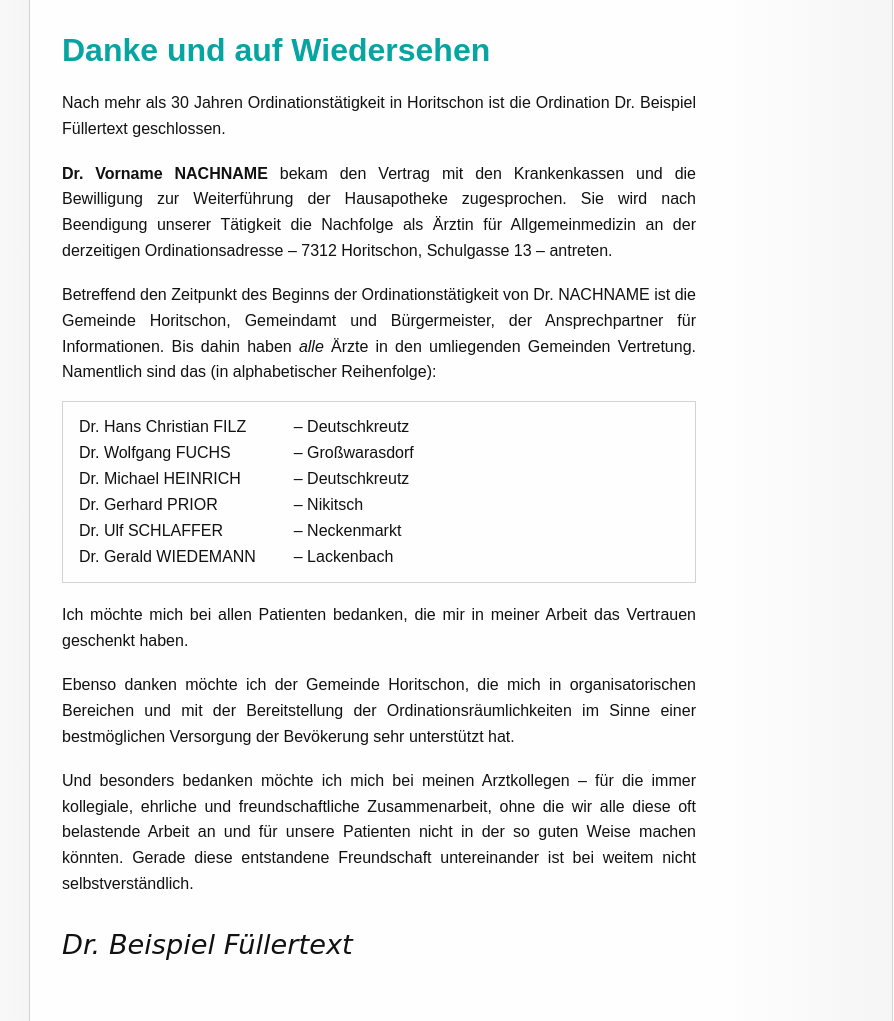
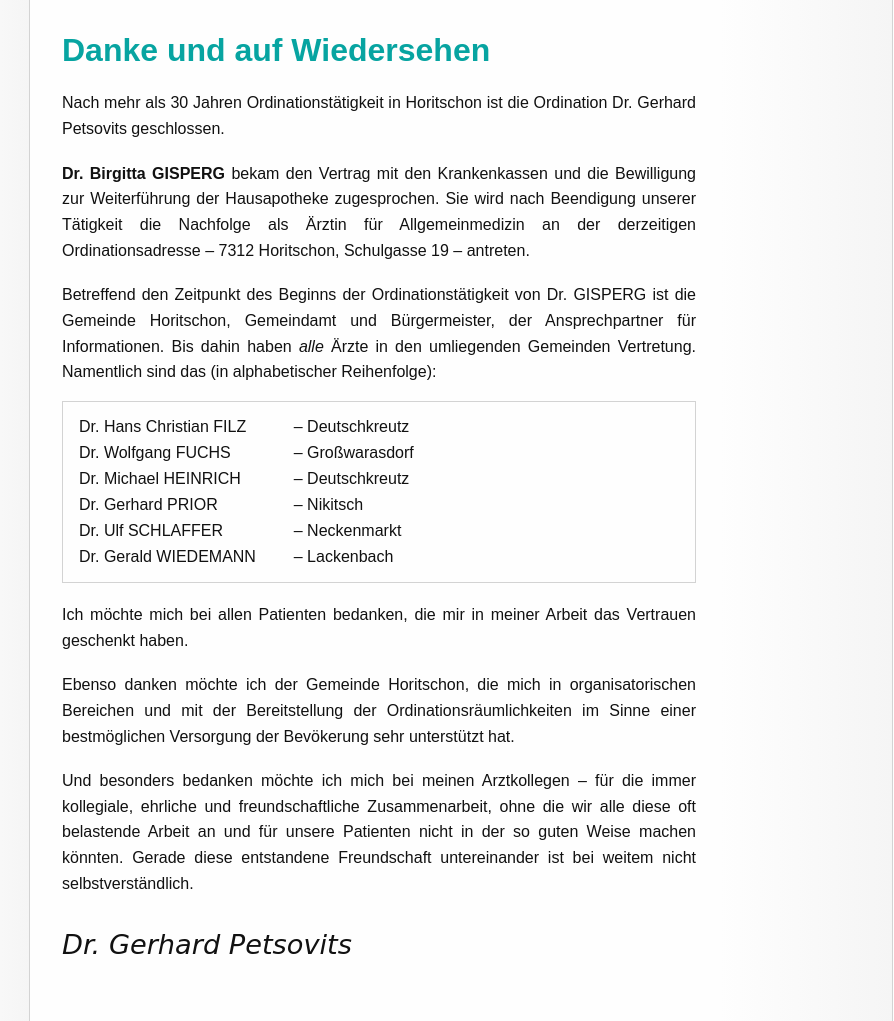
Before and after one commit to jpetso/petsovitsat.github.io, a plain HTML site: page index.html in a window 1280 px wide. Shown: the full height of the page, 386-1280 px from the left. Drawn offline with Linux system fonts and the light colour scheme.

Commit message:
Use real names. Also, fix the address number (whoops).

```diff
--- a/index.html
+++ b/index.html
@@ -3,7 +3,7 @@
   <head>
     <meta charset="utf-8">
     <meta name="viewport" content="width=device-width" />
-    <title>Danke und auf Wiedersehen | Ordination Dr. Beispiel Füllertext</title>
+    <title>Danke und auf Wiedersehen | Ordination Dr. Gerhard Petsovits</title>
     <style>
 body {
   margin: 0;
@@ -118,11 +118,11 @@ p {
       <div class="column-center">
         <h1>Danke und auf Wiedersehen</h1>
 
-        <p>Nach mehr als 30 Jahren Ordinationstätigkeit in Horitschon ist die Ordination Dr. Beispiel Füllertext geschlossen.</p>
+        <p>Nach mehr als 30 Jahren Ordinationstätigkeit in Horitschon ist die Ordination Dr. Gerhard Petsovits geschlossen.</p>
 
-        <p><strong>Dr. Vorname <span class="lastname">Nachname</span></strong> bekam den Vertrag mit den Krankenkassen und die Bewilligung zur Weiterführung der Hausapotheke zugesprochen. Sie wird nach Beendigung unserer Tätigkeit die Nachfolge als Ärztin für Allgemeinmedizin an der derzeitigen Ordinationsadresse – 7312 Horitschon, Schulgasse 13 – antreten.</p>
+        <p><strong>Dr. Birgitta <span class="lastname">Gisperg</span></strong> bekam den Vertrag mit den Krankenkassen und die Bewilligung zur Weiterführung der Hausapotheke zugesprochen. Sie wird nach Beendigung unserer Tätigkeit die Nachfolge als Ärztin für Allgemeinmedizin an der derzeitigen Ordinationsadresse – 7312 Horitschon, Schulgasse 19 – antreten.</p>
 
-        <p>Betreffend den Zeitpunkt des Beginns der Ordinationstätigkeit von Dr. <span class="lastname">Nachname</span> ist die Gemeinde Horitschon, Gemeindamt und Bürgermeister, der Ansprechpartner für Informationen. Bis dahin haben <em>alle</em> Ärzte in den umliegenden Gemeinden Vertretung. Namentlich sind das (in alphabetischer Reihenfolge):</p>
+        <p>Betreffend den Zeitpunkt des Beginns der Ordinationstätigkeit von Dr. <span class="lastname">Gisperg</span> ist die Gemeinde Horitschon, Gemeindamt und Bürgermeister, der Ansprechpartner für Informationen. Bis dahin haben <em>alle</em> Ärzte in den umliegenden Gemeinden Vertretung. Namentlich sind das (in alphabetischer Reihenfolge):</p>
 
         <div class="otherdoctor">
           <dl>
@@ -147,7 +147,7 @@ p {
 
         <p>Und besonders bedanken möchte ich mich bei meinen Arztkollegen – für die immer kollegiale, ehrliche und freundschaftliche Zusammenarbeit, ohne die wir alle diese  oft belastende Arbeit an und für unsere Patienten nicht in der so guten Weise machen könnten. Gerade diese entstandene Freundschaft untereinander ist bei weitem nicht selbstverständlich.</p>
 
-        <p class="signature">Dr. Beispiel Füllertext<p>
+        <p class="signature">Dr. Gerhard Petsovits<p>
       </div>
       <div class="column-left">
         <img class="logo" src="logo.png">
```
